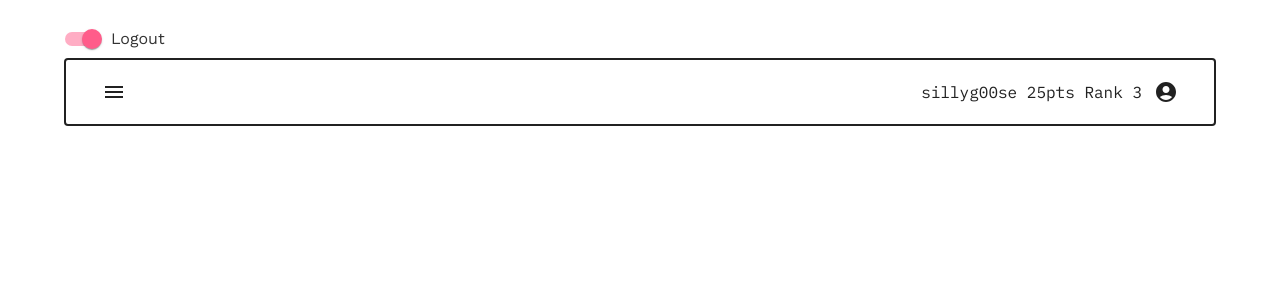
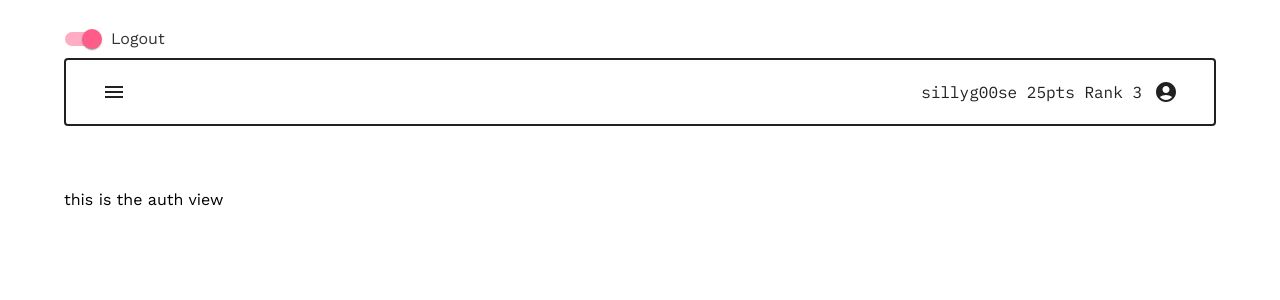
Before and after one commit to bop-simon/bop-simon-frontend, a React app: page /auth in a window 1280 px wide. Shown: the top 300 px of the page. Built offline with nearby package versions, Linux system fonts and the light colour scheme.

Commit message:
adds auth route and view

```diff
--- a/src/App.jsx
+++ b/src/App.jsx
@@ -8,6 +8,9 @@ import About from './views/About/About'
 import Profile from './views/Profile/Profile'
 import Theme from './context/Theme.js'
 import MenuBar from './components/MenuBar/MenuBar'
+import Auth from './views/Auth/Auth.jsx'
+
+
 export default function App() {
   return (
     <>
@@ -15,6 +18,7 @@ export default function App() {
         <MenuBar />
         <Routes>
           <Route path="/" element={<Splash />} />
+          <Route path="auth" element={<Auth />} />
           <Route path="home" element={<Home />} />
           <Route path="leaderboard" element={<Leaderboard />} />
           <Route path="about" element={<About />} />
--- /dev/null
+++ b/src/views/Auth/Auth.jsx
@@ -0,0 +1,9 @@
+
+export default function Auth() {
+  return (
+    <div>
+      <p>this is the auth view</p>
+
+    </div>
+  )
+}
```
